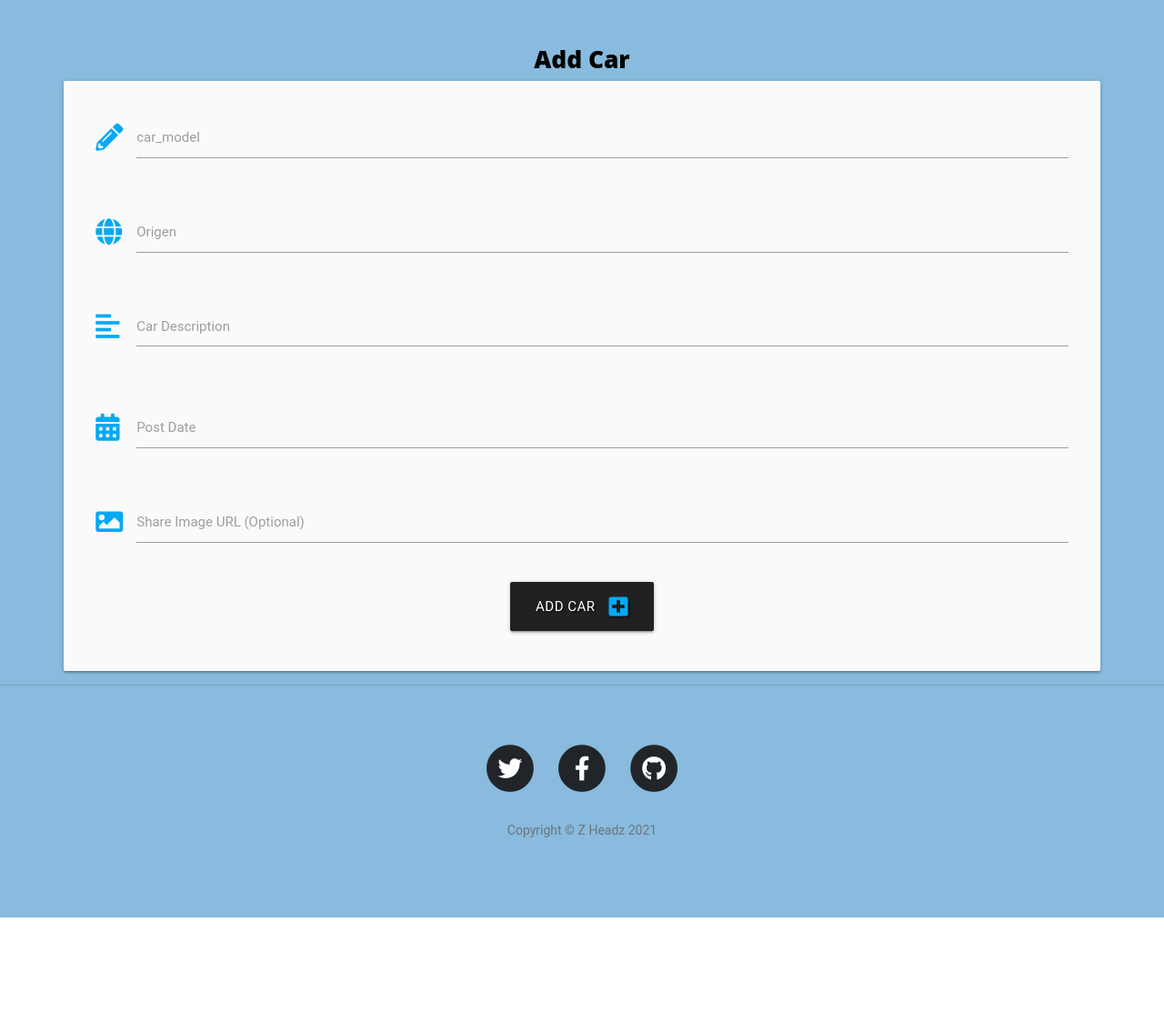
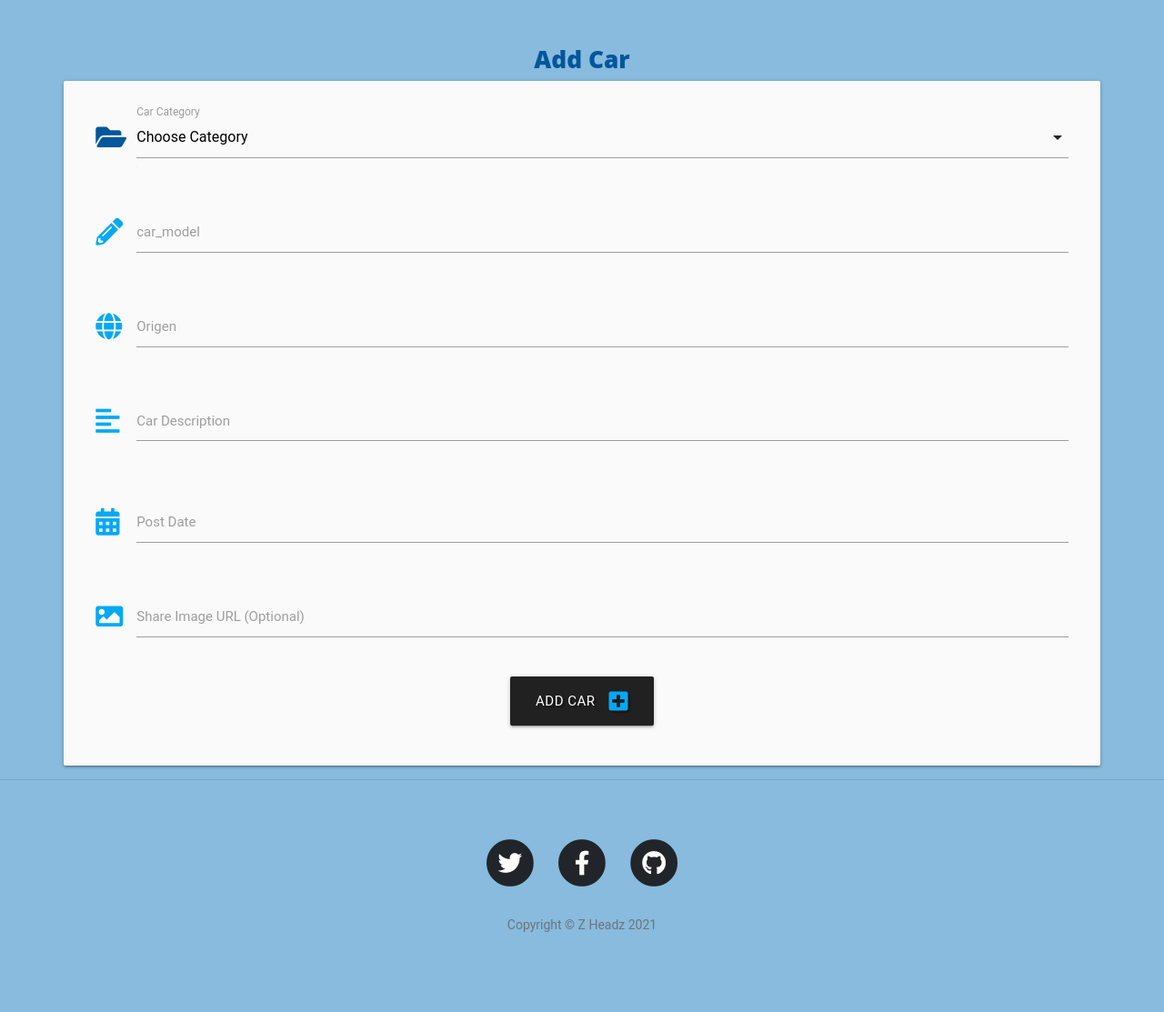
Before and after one commit to Code-Institute-Submissions/davepeyton-milestone-3-Z-Headz_SeptResub, a Flask app: page /addcar in a window 1280 px wide. Shown: the part 532-1645 px from the top of the page at 91% size. Before the commit the page ends 1541 px from the top, so only its background shows below. Run offline with Flask 2, Linux system fonts and the light colour scheme; some libraries are stand-ins or nearby versions.

Commit message:
added html

```diff
--- a/templates/addcar.html
+++ b/templates/addcar.html
@@ -1,10 +1,22 @@
 {% extends "base.html" %}
 {% block content %}
 
-    <h3 class="black-text center-align">Add Car</h3>
+    <h3 class="light-blue-text text-darken-4 center-align">Add Car</h3>
 
     <div class="row card-panel grey lighten-5">
-        <form class="col s12" method="POST" action="{{ url_for('addcar') }}">
+        <form class="col s12" method="POST" action="">
+			<div class="row">
+				<div class="input-field col s12">
+                    <i class="fas fa-folder-open prefix light-blue-text text-darken-4"></i>
+					<select id="category_name" name="category_name" class="validate" required>
+                        <option value="" disabled selected>Choose Category</option>
+                        {% for category in categories %}
+                            <option value="{{ category.category_name }}">{{ category.category_name }}</option>
+                        {% endfor %}
+                    </select>
+					<label for="category_name">Car Category</label>
+				</div>
+			</div>
 
 
             <!-- car model -->
```
